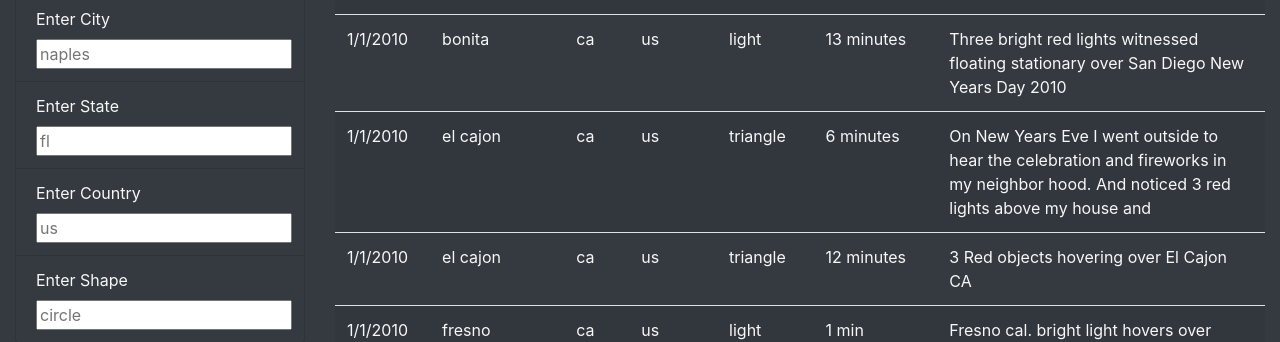
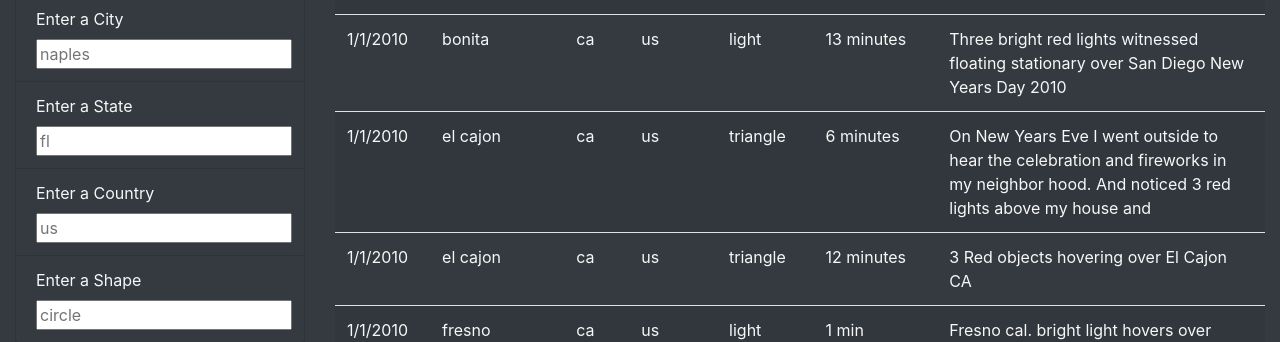
Before and after one commit to aarce21/UFOs, a plain HTML site: page index.html in a window 1280 px wide. Shown: the part 872-1214 px from the top of the page. Drawn offline with nearby package versions, Linux system fonts and the light colour scheme.

Commit message:
Add files via upload

```diff
--- a/index.html
+++ b/index.html
@@ -47,19 +47,19 @@
                     <input type="text" placeholder="1/10/2010" id="datetime" />
                 </li>
                 <li class="list-group-item bg-dark">
-                  <label for="date">Enter City</label>
+                  <label for="date">Enter a City</label>
                   <input type="text" placeholder="naples" id="city" />
                 </li>
                 <li class="list-group-item bg-dark">
-                  <label for="date">Enter State</label>
+                  <label for="date">Enter a State</label>
                   <input type="text" placeholder="fl" id="state" />
                 </li>
                 <li class="list-group-item bg-dark">
-                  <label for="date">Enter Country</label>
+                  <label for="date">Enter a Country</label>
                   <input type="text" placeholder="us" id="country" />
                 </li>
                 <li class="list-group-item bg-dark">
-                  <label for="date">Enter Shape</label>
+                  <label for="date">Enter a Shape</label>
                   <input type="text" placeholder="circle" id="shape" />
                 </li>
             </ul>
```
